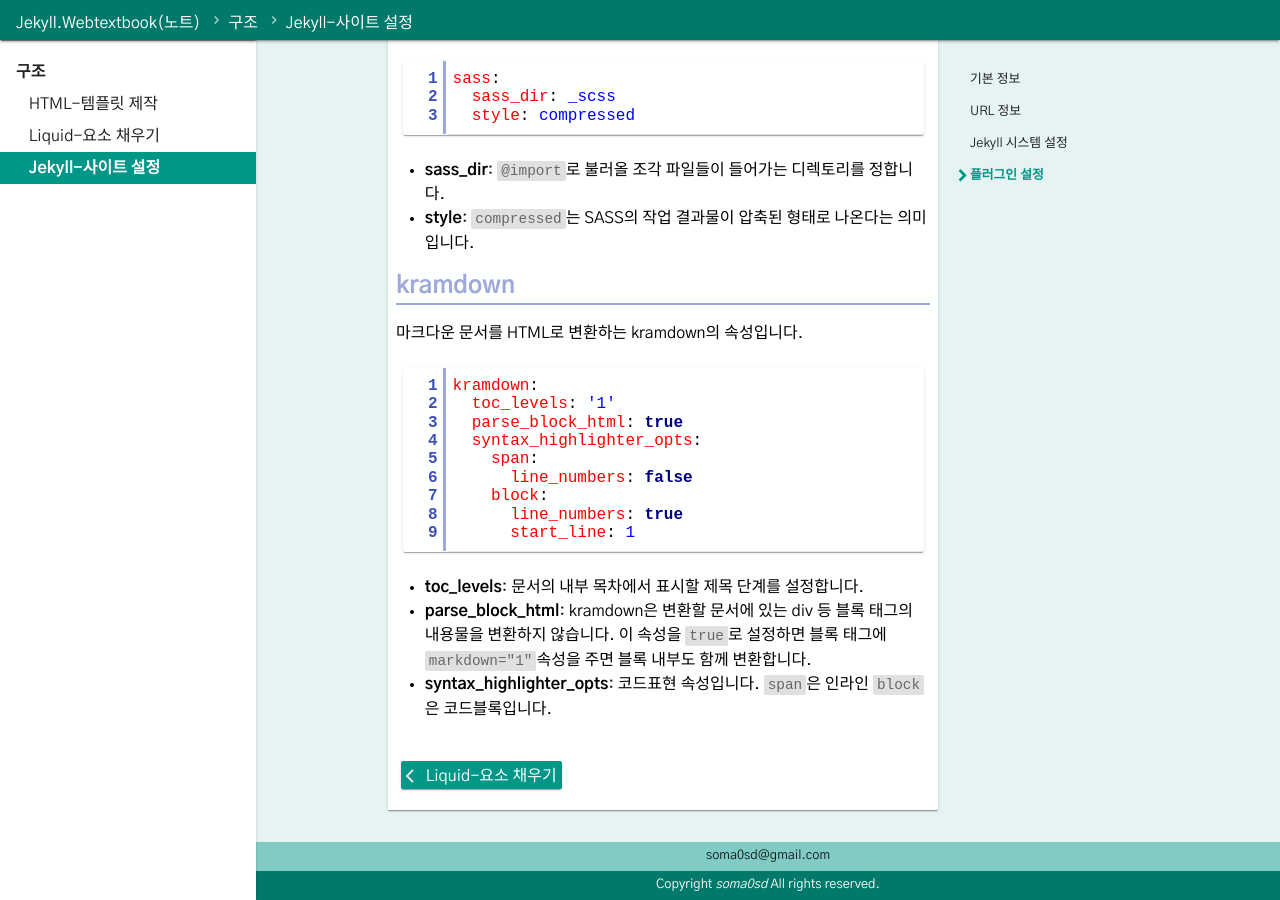
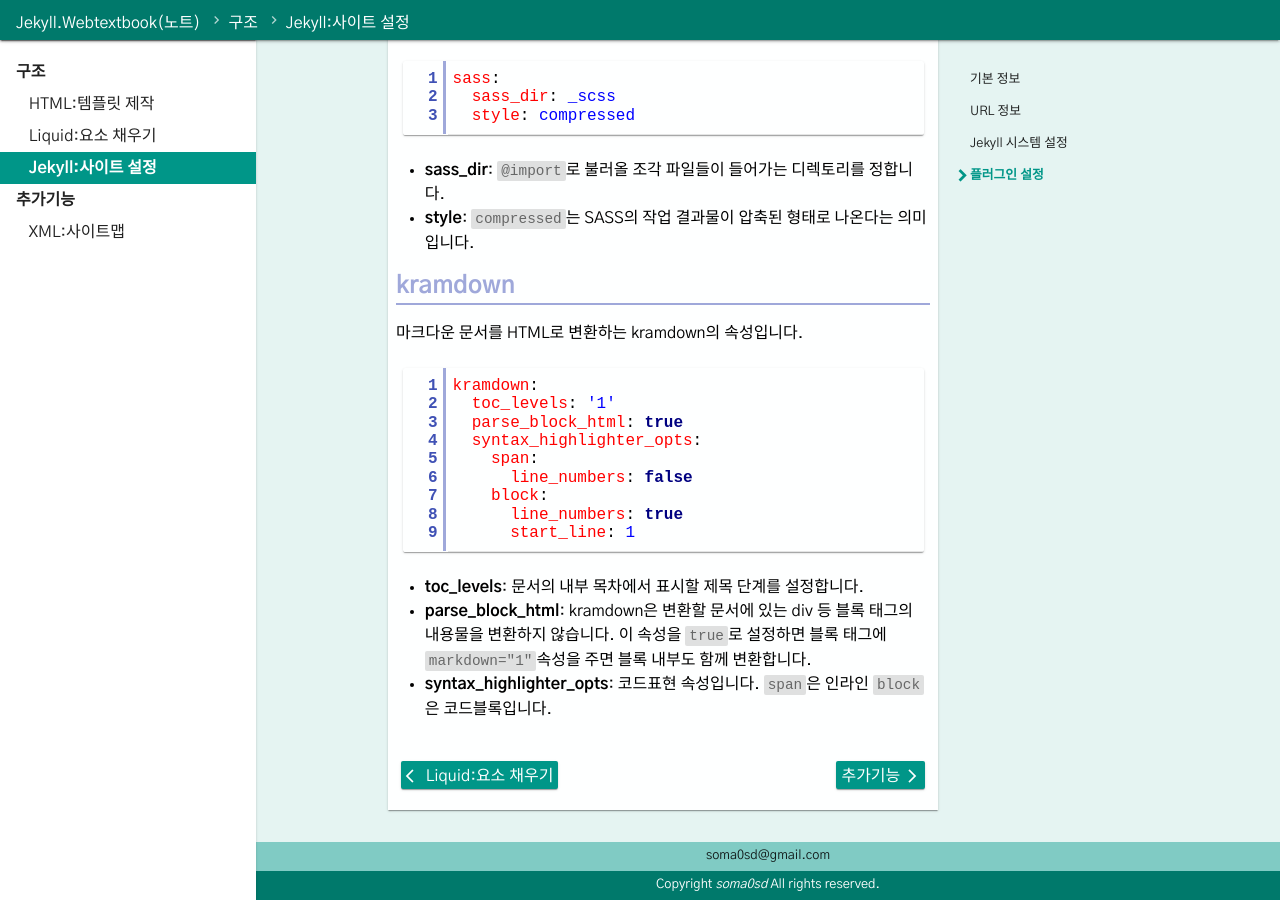
Before and after one commit to soma0sd/Jekyll.Webtextbook-note, a Jekyll site: the page built from doc/frame/jekyll-config.md, in a window 1280 px wide and 900 px high, scrolled down 1765 px. Built offline with Jekyll 4.4.1, drawn with Linux system fonts in a browser that asks for light colours; some web fonts are replaced; some of the changed text lies outside the part shown.

Commit message:
컨텐츠 업데이트

```diff
--- a/_data/toc.yml
+++ b/_data/toc.yml
@@ -1,5 +1,9 @@
-- chapter: 구조|frame
+- chapter: "구조|frame"
   sub:
-    - HTML-템플릿 제작|html-template
-    - Liquid-요소 채우기|liquid-content
-    - Jekyll-사이트 설정|jekyll-config
+    - "HTML:템플릿 제작|html-template"
+    - "Liquid:요소 채우기|liquid-content"
+    - "Jekyll:사이트 설정|jekyll-config"
+
+- chapter: "추가기능|extra"
+  sub:
+    - "XML:사이트맵|sitemap"
```
Also changed, not shown: doc/extra/index.md (added, +6 -0 lines), doc/extra/sitemap.md (added, +53 -0 lines), doc/frame/html-meta.md (added, +2 -0 lines).
